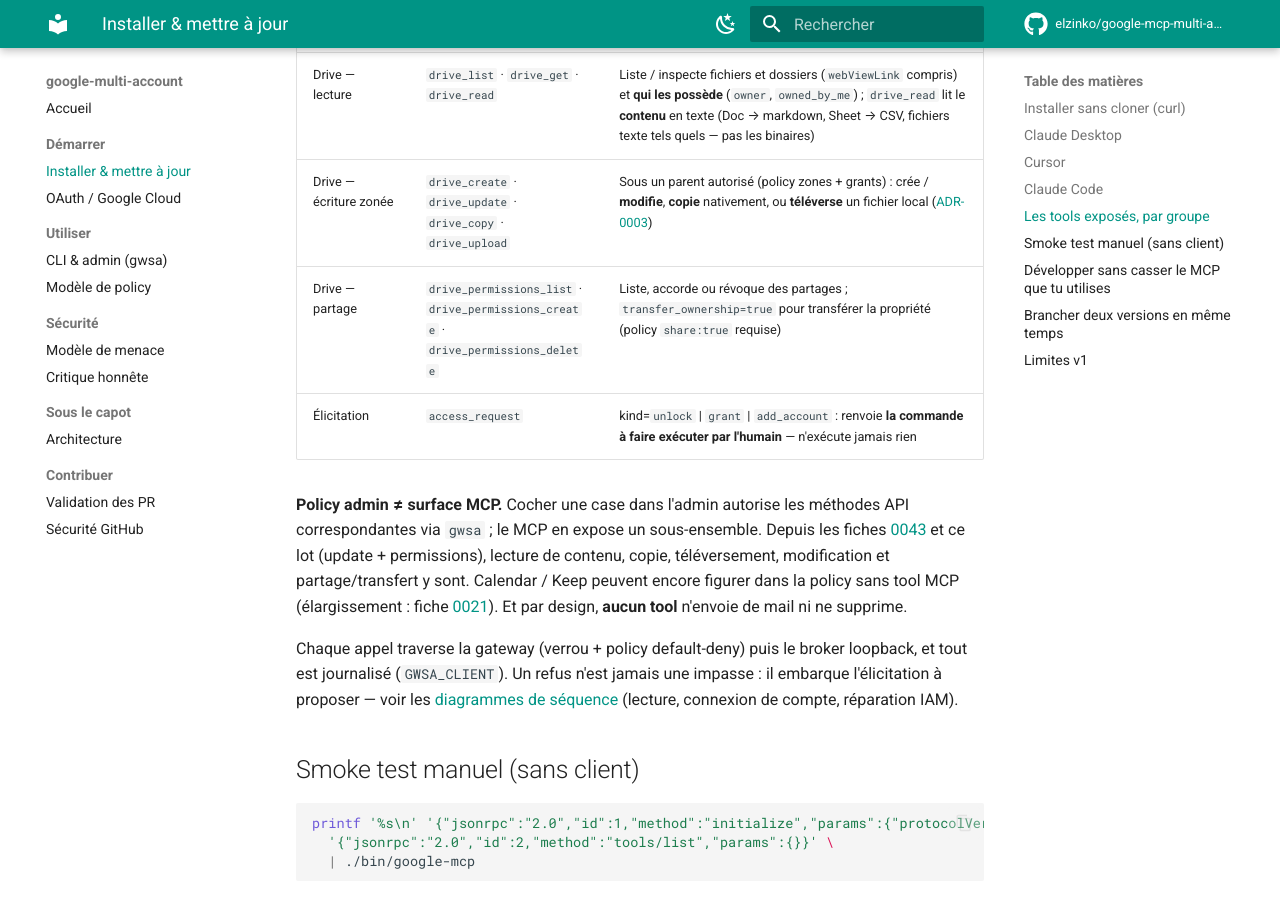
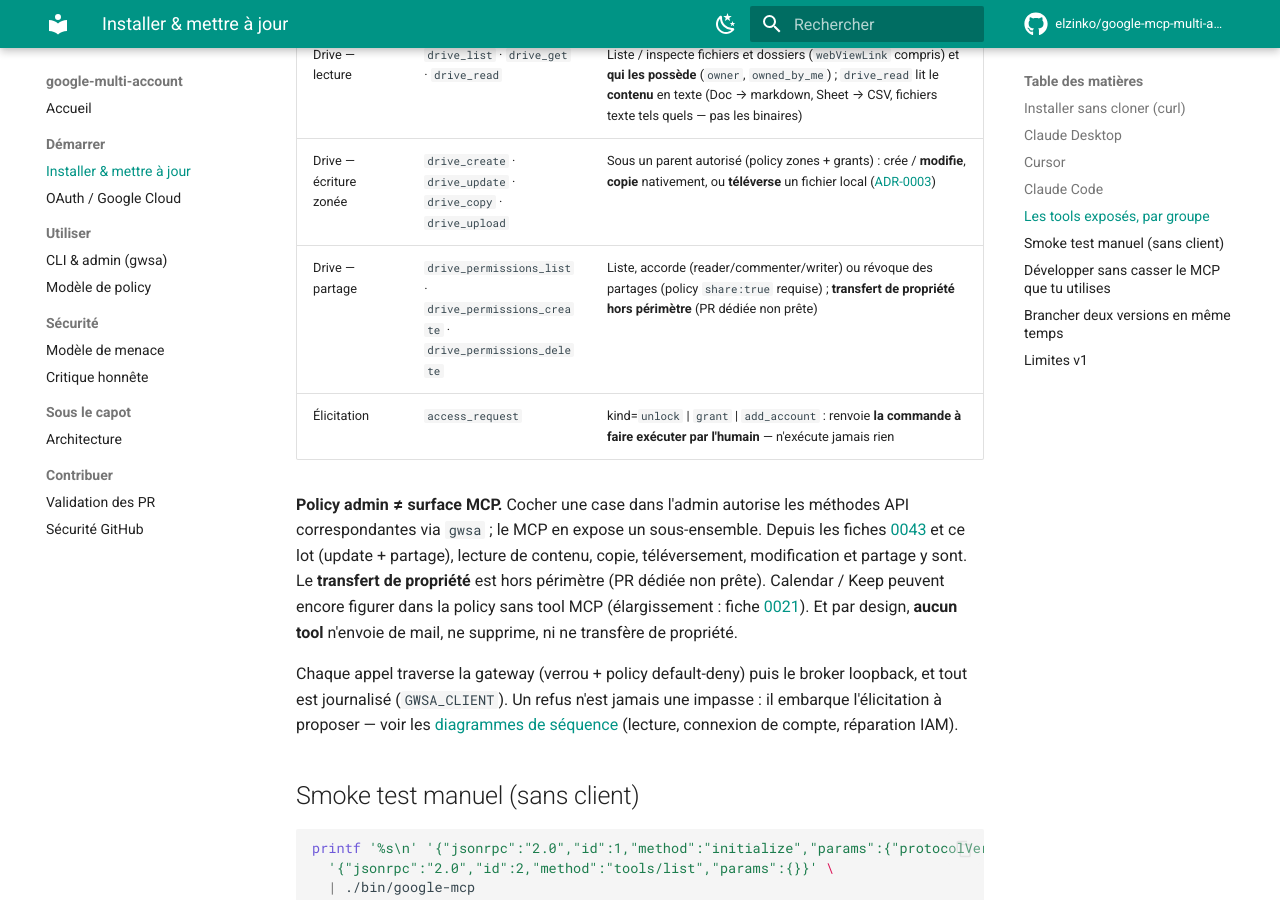
Before and after one commit to elzinko/google-mcp-multi-account, an MkDocs documentation site: the page built from docs/mcp-setup.md, in a window 1280 px wide and 900 px high, scrolled down 2819 px. Built offline with MkDocs 1.6.1 and Material for MkDocs 9.7.7, drawn with Linux system fonts in a browser that asks for light colours; comment, search, counter and statistics services are not loaded.

Commit message:
docs: transfert de propriété hors périmètre de #77 (cohérence SKILL/archi/mcp-setup) (revue Codex)
Aligne le skill gws-multi-account, docs/architecture.md et docs/mcp-setup.md sur
le retrait du transfert : ne plus documenter transfer_ownership/role=owner comme
disponible (ils sont refusés). Partage lecture/écriture seulement ; transfert en
PR dédiée non prête (#80 / fiche 0073).

```diff
--- a/docs/mcp-setup.md
+++ b/docs/mcp-setup.md
@@ -122,17 +122,18 @@ Ensuite, mêmes règles que partout :
 | Gmail — brouillon | `gmail_draft_create` | Prépare un brouillon ; **aucun tool n'envoie de mail** |
 | Drive — lecture | `drive_list` · `drive_get` · `drive_read` | Liste / inspecte fichiers et dossiers (`webViewLink` compris) et **qui les possède** (`owner`, `owned_by_me`) ; `drive_read` lit le **contenu** en texte (Doc → markdown, Sheet → CSV, fichiers texte tels quels — pas les binaires) |
 | Drive — écriture zonée | `drive_create` · `drive_update` · `drive_copy` · `drive_upload` | Sous un parent autorisé (policy zones + grants) : crée / **modifie**, **copie** nativement, ou **téléverse** un fichier local ([ADR-0003](adr/ADR-0003-contenu-drive-via-depot-broker.md)) |
-| Drive — partage | `drive_permissions_list` · `drive_permissions_create` · `drive_permissions_delete` | Liste, accorde ou révoque des partages ; `transfer_ownership=true` pour transférer la propriété (policy `share:true` requise) |
+| Drive — partage | `drive_permissions_list` · `drive_permissions_create` · `drive_permissions_delete` | Liste, accorde (reader/commenter/writer) ou révoque des partages (policy `share:true` requise) ; **transfert de propriété hors périmètre** (PR dédiée non prête) |
 | Élicitation | `access_request` | kind=`unlock` \| `grant` \| `add_account` : renvoie **la commande à faire exécuter par l'humain** — n'exécute jamais rien |
 
 **Policy admin ≠ surface MCP.** Cocher une case dans l'admin autorise les
 méthodes API correspondantes via `gwsa` ; le MCP en expose un sous-ensemble.
 Depuis les fiches [0043](../features/0043-lire-copier-televerser-drive-et-pj-gmail.md)
-et ce lot (update + permissions), lecture de contenu, copie, téléversement,
-modification et partage/transfert y sont. Calendar / Keep peuvent encore
-figurer dans la policy sans tool MCP (élargissement : fiche
+et ce lot (update + partage), lecture de contenu, copie, téléversement,
+modification et partage y sont. Le **transfert de propriété** est hors périmètre
+(PR dédiée non prête). Calendar / Keep peuvent encore figurer dans la policy sans
+tool MCP (élargissement : fiche
 [0021](../features/0021-couverture-mcp-elargie.md)). Et par design, **aucun
-tool** n'envoie de mail ni ne supprime.
+tool** n'envoie de mail, ne supprime, ni ne transfère de propriété.
 
 Chaque appel traverse la gateway (verrou + policy default-deny) puis le
 broker loopback, et tout est journalisé (`GWSA_CLIENT`). Un refus n'est
```
Also changed, not shown: .claude/skills/gws-multi-account/SKILL.md (+4 -4 lines), docs/architecture.md (+1 -1 lines).
